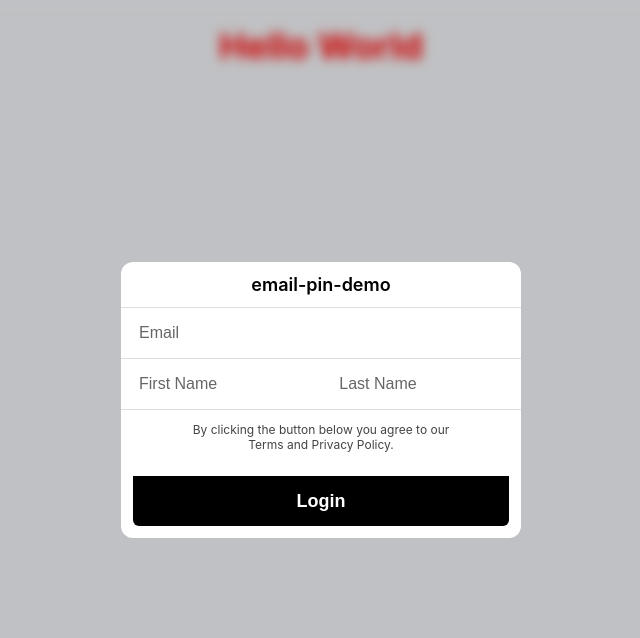
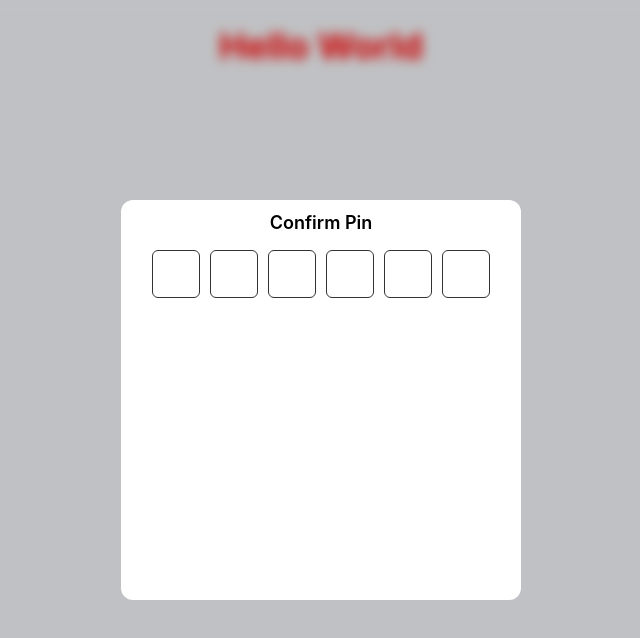
Before and after one commit to timothyac/email-pin-demo, a Next.js app: page / in a window 1280 px wide. Shown: the top 638 px of the page, without its empty margins (319-959 px from the left). Built offline with nearby package versions, Linux system fonts and the light colour scheme.

Commit message:
Pin set abstracted ,added a bunch of input logic

```diff
--- a/components/Home/ModalOverlay.jsx
+++ b/components/Home/ModalOverlay.jsx
@@ -3,6 +3,7 @@ import styled from "styled-components";
 
 import validateEmail from "../../utils/validateEmail";
 import LoginForm from "./LoginForm";
+import PinSet from "./PinSet";
 
 const ModalOverlayContainerStyled = styled.div`
   width: 100%;
@@ -56,7 +57,16 @@ const ModalStyled = styled.div`
   }
 `;
 
+const PinFormStyled = styled.div`
+  height: 400px;
+  width: 100%;
+  display: flex;
+  flex-direction: column;
+  align-items: center;
+`;
+
 export default function ModalOverlay() {
+  const [userIsVerified, setuserIsVerified] = useState(false);
   const [inputs, setInputs] = useState({
     email: "",
     firstName: "",
@@ -74,6 +84,7 @@ export default function ModalOverlay() {
       if (parsed.verified) {
         // Update UI
         console.log("verified");
+        setuserIsVerified(true);
       }
     }
   };
@@ -83,11 +94,18 @@ export default function ModalOverlay() {
       <div className="modal-blur" />
       <div className="form-container">
         <ModalStyled>
-          <LoginForm
-            checkIfUserExists={checkIfUserExists}
-            inputs={inputs}
-            setInputs={setInputs}
-          />
+          {!userIsVerified ? (
+            <PinFormStyled>
+              <h3>Confirm Pin</h3>
+              <PinSet />
+            </PinFormStyled>
+          ) : (
+            <LoginForm
+              checkIfUserExists={checkIfUserExists}
+              inputs={inputs}
+              setInputs={setInputs}
+            />
+          )}
         </ModalStyled>
       </div>
     </ModalOverlayContainerStyled>
--- /dev/null
+++ b/components/Home/PinSet.jsx
@@ -0,0 +1,133 @@
+import { useState, useRef } from "react";
+import styled from "styled-components";
+
+const PinSetStyled = styled.div`
+  display: flex;
+
+  input {
+    border-radius: 6px;
+    border: 1px solid #333;
+    height: 48px;
+    width: 48px;
+    font-size: 24px;
+    text-align: center;
+    margin: 5px;
+  }
+`;
+
+const useRefs = () => ({
+  pin1: useRef(),
+  pin2: useRef(),
+  pin3: useRef(),
+  pin4: useRef(),
+  pin5: useRef(),
+  pin6: useRef(),
+});
+
+export default function PinSet(props) {
+  const pinRefs = useRefs();
+  const [pin, setPin] = useState({
+    "pin-num-1": "",
+    "pin-num-2": "",
+    "pin-num-3": "",
+    "pin-num-4": "",
+    "pin-num-5": "",
+    "pin-num-6": "",
+  });
+
+  const goToNextPin = (e, nextRef) => {
+    setPin((prev) => ({
+      ...prev,
+      [e.target.id]: e.target.value,
+    }));
+
+    if (nextRef && e.target.value !== "") {
+      // Focus on the next input after the user types in the current
+      nextRef.current.focus();
+    } else {
+      // Display loader and check if pin is valid
+      console.log("end of the line!");
+    }
+  };
+
+  const goToPrevPin = (e, prevRef) => {
+    // If we are pin 6 and the user deletes then we must
+    // delete the input state
+    if (prevRef === pinRefs.pin5) {
+      setPin((prev) => ({
+        ...prev,
+        ["pin-num-6"]: "",
+      }));
+    }
+
+    // Listen for a user to press the delete/backspace key
+    if (e.code === "Backspace") {
+      prevRef.current.focus();
+    }
+  };
+
+  return (
+    <PinSetStyled>
+      <input
+        ref={pinRefs.pin1}
+        type="text"
+        pattern="[0-9]*"
+        maxLength="1"
+        id="pin-num-1"
+        value={pin["pin-num-1"]}
+        onChange={(e) => goToNextPin(e, pinRefs.pin2)}
+        onKeyDown={(e) => goToPrevPin(e, null)}
+      />
+      <input
+        ref={pinRefs.pin2}
+        type="text"
+        pattern="[0-9]*"
+        maxLength="1"
+        id="pin-num-2"
+        value={pin["pin-num-2"]}
+        onChange={(e) => goToNextPin(e, pinRefs.pin3)}
+        onKeyDown={(e) => goToPrevPin(e, pinRefs.pin1)}
+      />
+      <input
+        ref={pinRefs.pin3}
+        type="text"
+        pattern="[0-9]*"
+        maxLength="1"
+        id="pin-num-3"
+        value={pin["pin-num-3"]}
+        onChange={(e) => goToNextPin(e, pinRefs.pin4)}
+        onKeyDown={(e) => goToPrevPin(e, pinRefs.pin2)}
+      />
+      <input
+        ref={pinRefs.pin4}
+        type="text"
+        pattern="[0-9]*"
+        maxLength="1"
+        id="pin-num-4"
+        value={pin["pin-num-4"]}
+        onChange={(e) => goToNextPin(e, pinRefs.pin5)}
+        onKeyDown={(e) => goToPrevPin(e, pinRefs.pin3)}
+      />
+      <input
+        ref={pinRefs.pin5}
+        type="text"
+        pattern="[0-9]*"
+        maxLength="1"
+        id="pin-num-5"
+        value={pin["pin-num-5"]}
+        onChange={(e) => goToNextPin(e, pinRefs.pin6)}
+        onKeyDown={(e) => goToPrevPin(e, pinRefs.pin4)}
+      />
+      <input
+        ref={pinRefs.pin6}
+        type="text"
+        pattern="[0-9]*"
+        maxLength="1"
+        id="pin-num-6"
+        value={pin["pin-num-6"]}
+        onChange={(e) => goToNextPin(e, null)}
+        onKeyDown={(e) => goToPrevPin(e, pinRefs.pin5)}
+      />
+    </PinSetStyled>
+  );
+}
```
